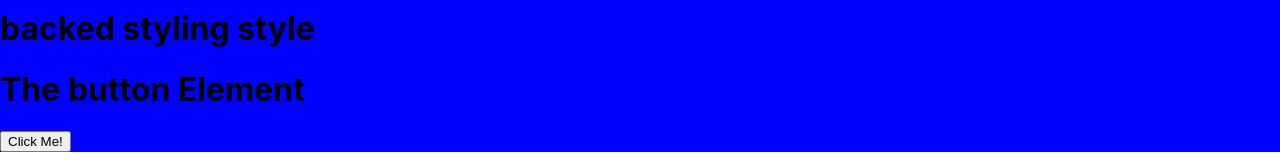
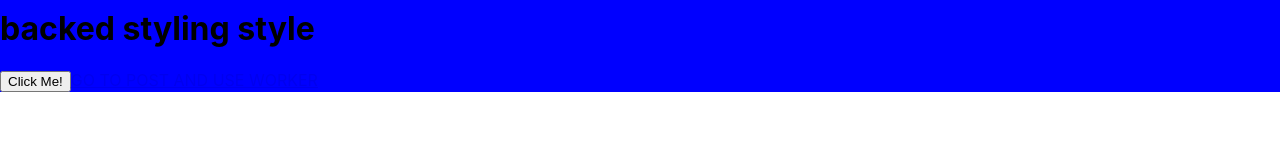
Before and after one commit to kimgri/blog-frontend, a React (Create React App) app: page / in a window 1280 px wide. Shown: the part 375-535 px from the top of the page. Built offline with nearby package versions, Linux system fonts and the light colour scheme; no server answers.

Commit message:
added some button linkage

```diff
--- a/src/index.js
+++ b/src/index.js
@@ -27,8 +27,8 @@ ReactDOM.render(
         <h1 style={{backgroundColor: "blue"}}>backed styling style</h1>
        </div>
        <div>
-       <h1>The button Element</h1>
           <button type="button" onclick="location.href='https://google.com';">Click Me!</button>
+          <a href="https://blogfrontend.paf.dev/api/posts">GO TO POST AND USE WORKER </a>
        </div>
 
 
```
